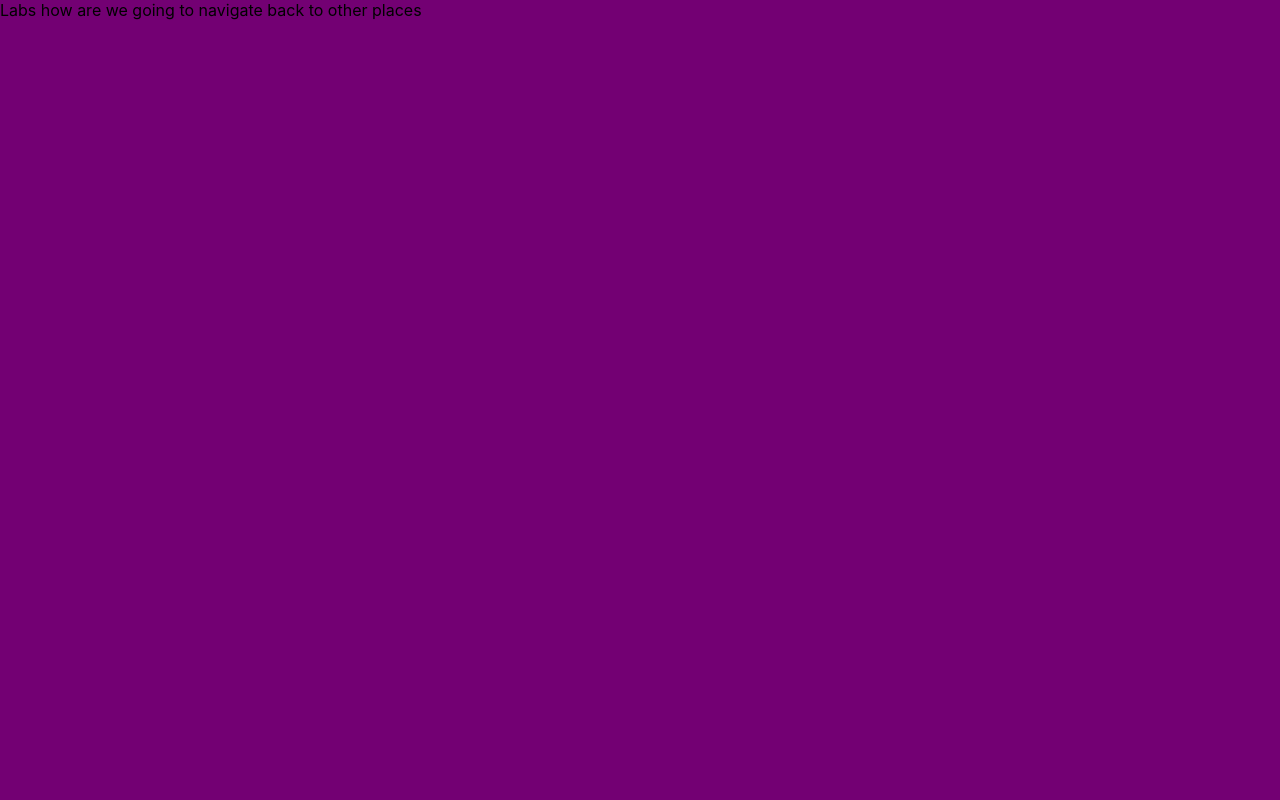
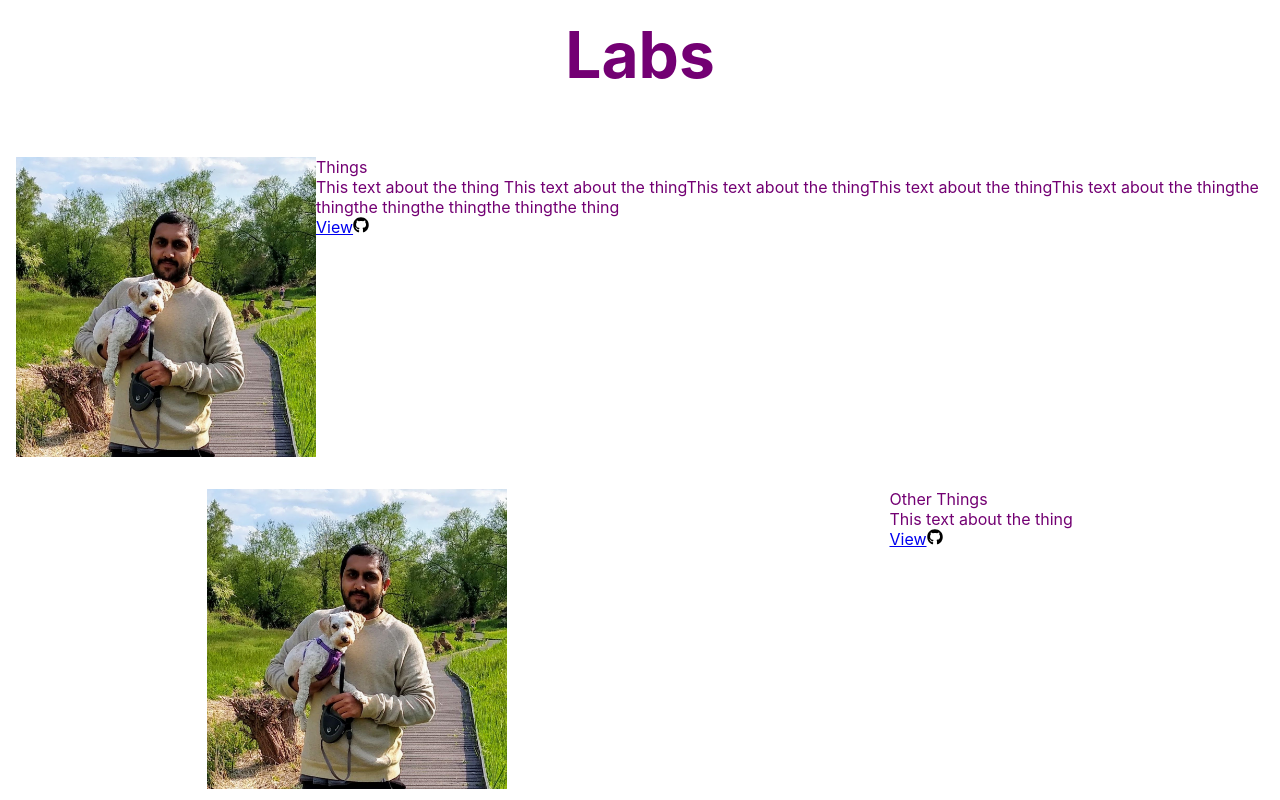
Before and after one commit to TAQ2/taq2.github.io, a React (Create React App) app: page /labs in a window 1280 px wide. Shown: the top 800 px of the page. Built offline with nearby package versions, Linux system fonts and the light colour scheme.

Commit message:
set up files for other pages

```diff
--- a/package.json
+++ b/package.json
@@ -8,6 +8,7 @@
     "@testing-library/user-event": "^7.1.2",
     "react": "^16.12.0",
     "react-dom": "^16.12.0",
+    "react-icons": "^3.8.0",
     "react-router-dom": "^5.1.2",
     "react-scripts": "3.3.0",
     "react-spring": "^8.0.27",
--- a/src/App.js
+++ b/src/App.js
@@ -2,6 +2,8 @@ import React from "react";
 import { Route } from "react-router-dom";
 
 import Home from "./Home";
+import Labs from "./Labs";
+import Gallery from "./Gallery";
 
 export default function App() {
   return (
@@ -10,9 +12,11 @@ export default function App() {
         <Home />
       </Route>
       <Route path="/labs">
-        Labs how are we going to navigate back to other places
+        <Labs />
       </Route>
-      <Route path="/gallery">Gallery</Route>
+      <Route path="/gallery">
+        <Gallery />
+      </Route>
     </>
   );
 }
--- /dev/null
+++ b/src/Gallery.js
@@ -0,0 +1,25 @@
+import React from "react";
+
+import Title from "./components/Title";
+import { colours } from "./theme";
+
+export default function Gallery() {
+  return (
+    <div
+      style={{
+        color: colours.secondary,
+        // backgroundColor: colours.primary,
+        padding: "1em"
+      }}
+    >
+      <Title
+        style={{
+          textAlign: "center",
+          marginBottom: "1em"
+        }}
+      >
+        Gallery
+      </Title>
+    </div>
+  );
+}
--- a/src/Home/LandingTile.js
+++ b/src/Home/LandingTile.js
@@ -4,10 +4,9 @@ import styled from "styled-components";
 
 import Link from "./Link";
 import Tile from "../components/Tile";
-import useWindowSize from "../hooks/useScreenSize";
+import Title from "../components/Title";
 import { colours, screenBreakpoints } from "../theme";
 import meImg from "../assets/me.jpg";
-import backgroundPattern from "../assets/background-pattern.png";
 
 const LinkContainer = styled.div`
   width: 100%;
@@ -17,15 +16,6 @@ const LinkContainer = styled.div`
 
   @media (max-width: ${screenBreakpoints.small}px) {
     font-size: 1.5em;
-  }
-`;
-
-const Title = styled.div`
-  font-size: 4em;
-  font-weight: bold;
-
-  @media (max-width: ${screenBreakpoints.small}px) {
-    font-size: 3em;
   }
 `;
 
@@ -99,8 +89,6 @@ const Image = styled.img`
 `;
 
 export default function LandingTile({ infoSectionRef, history }) {
-  const screenWidth = useWindowSize().width;
-
   // @Incomplete - animations should not run if coming back from labs or gallery?
   const imgAnimation = useSpring({
     transform: "scale(1)",
@@ -125,7 +113,9 @@ export default function LandingTile({ infoSectionRef, history }) {
     <Tile
       colour={colours.secondary}
       style={{
-        background: `url(${backgroundPattern})repeat`
+        backgroundColor: colours.secondary,
+        backgroundImage:
+          "repeating-linear-gradient(135deg, transparent, transparent 5px, rgba(255,255,255,.02) 5px, rgba(255,255,255,.02) 9px)"
       }}
     >
       <Container>
--- /dev/null
+++ b/src/Labs.js
@@ -0,0 +1,74 @@
+import React from "react";
+import { FaGithub } from "react-icons/fa";
+
+import Title from "./components/Title";
+import data from "./labData";
+import { colours } from "./theme";
+import meImg from "./assets/me.jpg";
+
+function Lab({ name, img, description, githubLink, appLink }) {
+  return (
+    <div
+      style={{
+        display: "flex",
+        justifyContent: "space-around",
+        marginBottom: "2em"
+      }}
+    >
+      <img
+        src={meImg}
+        alt={name}
+        style={{
+          maxHeight: 300,
+          maxWidth: 300
+        }}
+        href={appLink}
+      />
+      <div>
+        <div>{name}</div>
+        <div>{description}</div>
+        <div
+          style={{
+            display: "flex"
+          }}
+        >
+          <a href={appLink}>View</a>
+          <a
+            href={githubLink}
+            style={{
+              color: "black"
+            }}
+            target="_blank"
+            rel="noopener noreferrer"
+          >
+            <FaGithub />
+          </a>
+        </div>
+      </div>
+    </div>
+  );
+}
+
+export default function Labs() {
+  return (
+    <div
+      style={{
+        color: colours.secondary,
+        // backgroundColor: colours.primary,
+        padding: "1em"
+      }}
+    >
+      <Title
+        style={{
+          textAlign: "center",
+          marginBottom: "1em"
+        }}
+      >
+        Labs
+      </Title>
+      {data.map((dat, i) => (
+        <Lab {...dat} key={i} />
+      ))}
+    </div>
+  );
+}
--- /dev/null
+++ b/src/components/Title.js
@@ -0,0 +1,14 @@
+import styled from "styled-components";
+
+import { screenBreakpoints } from "../theme";
+
+const Title = styled.div`
+  font-size: 4em;
+  font-weight: bold;
+
+  @media (max-width: ${screenBreakpoints.small}px) {
+    font-size: 3em;
+  }
+`;
+
+export default Title;
--- a/src/hooks/useScreenSize.js
+++ /dev/null
@@ -1,31 +0,0 @@
-import { useState, useEffect } from "react";
-
-function useWindowSize() {
-  const isClient = typeof window === "object";
-
-  function getSize() {
-    return {
-      width: isClient ? window.innerWidth : undefined,
-      height: isClient ? window.innerHeight : undefined
-    };
-  }
-
-  const [windowSize, setWindowSize] = useState(getSize);
-
-  useEffect(() => {
-    if (!isClient) {
-      return false;
-    }
-
-    function handleResize() {
-      setWindowSize(getSize());
-    }
-
-    window.addEventListener("resize", handleResize);
-    return () => window.removeEventListener("resize", handleResize);
-  }, []); // Empty array ensures that effect is only run on mount and unmount
-
-  return windowSize;
-}
-
-export default useWindowSize;
--- a/src/index.css
+++ b/src/index.css
@@ -7,11 +7,6 @@ body {
   -moz-osx-font-smoothing: grayscale;
 }
 
-/* @Incomplete - shouldn't need to put this here but the background image of the landing tile is messed up */
-body {
-  background-color: #730073;
-}
-
 * {
   box-sizing: border-box;
 }
--- /dev/null
+++ b/src/labData.js
@@ -0,0 +1,30 @@
+import meImg from "./assets/me.jpg";
+
+const data = [
+  {
+    img: meImg,
+    name: "Things",
+    description: `This text about the thing This text about the thingThis text about the thingThis text about the thingThis text about the thingthe thingthe thingthe thingthe thingthe thing`,
+    githubLink: "https://github.com/taq2/forum-app",
+    appLink: "https://github.com/taq2/forum-app"
+  },
+  {
+    img: meImg,
+    name: "Other Things",
+    description: "This text about the thing",
+    githubLink: "https://github.com/taq2/forum-app",
+    appLink: "https://github.com/taq2/forum-app"
+  },
+  {
+    img: meImg,
+    name: "Other Things",
+    description: `
+        This text about the thing This text about the thingThis text about the thingThis text about the
+        thingThis text about the thingthe thingthe thingthe thingthe thingthe
+        thingThis text about the thing This text about the thingThis text about the thingThis text about the thingThis text about the thingthe thingthe thingthe thingthe thingthe thingThis text about the thing This text about the thingThis text about the thingThis text about the thingThis text about the thingthe thingthe thingthe thingthe thingthe thingThis text about the thing This text about the thingThis text about the thingThis text about the thingThis text about the thingthe thingthe thingthe thingthe thingthe thing`,
+    githubLink: "https://github.com/taq2/forum-app",
+    appLink: "https://github.com/taq2/forum-app"
+  }
+];
+
+export default data;
```
Also changed, not shown: src/galleryData.js (added, +24 -0 lines), src/assets/background-pattern-info.txt (deleted), src/assets/background-pattern.png (deleted), 1 other file (tests, documents, lock files or other folders).
